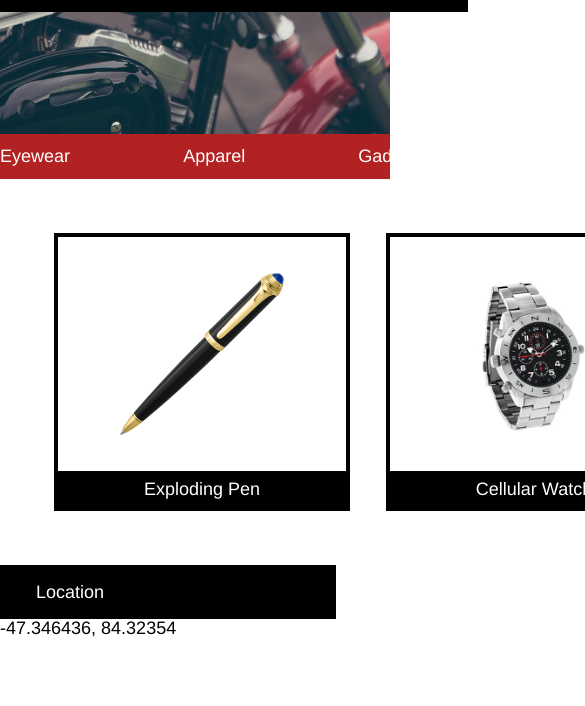
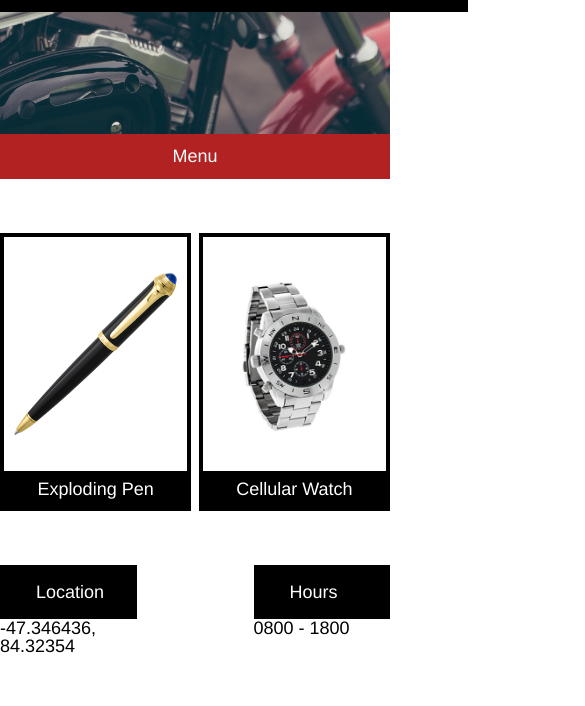
Before and after one commit to sebasgil/agent_supply, a plain HTML site: page index.html in a window 390 px wide. Shown: the part 358-1064 px from the top of the page, 585 px wide, since content can reach past the window. Drawn offline with Linux system fonts and the light colour scheme.

Commit message:
Style tablet size

```diff
--- a/index.html
+++ b/index.html
@@ -23,13 +23,16 @@
   <div id="navigation">
     <div class="container">
       <nav>
-        <ul>
+        <ul id="menu1">
            <li><a href="./">Eyewear</a></li>
            <li><a href="./">Apparel</a></li>
            <li><a href="./">Gadgets</a></li>
            <li><a href="./">Vehicles</a></li>
            <li><a href="./">Glasses</a></li>
            <li><a href="./">Contact</a></li>
+        </ul>
+        <ul id="menu2">
+          <li>Menu</li>
         </ul>
       </nav>
     </div>
@@ -44,7 +47,7 @@
         <img src="./resources/images/watch.png">
         <h3>Cellular Watch</h3>
       </div>
-      <div class="box">
+      <div class="box" id="glassbox">
         <img src="./resources/images/glasses.png" id="glasses">
         <h3>Thermal Glasses</h3>
       </div>
--- a/resources/css/style.css
+++ b/resources/css/style.css
@@ -28,7 +28,7 @@ header h2 {
 .container {
   width: 960px;
   margin: 0 auto;
-  /*display: flex;*/
+  /*border: 1px dashed red;*/
 }
 
 #banner {
@@ -67,6 +67,9 @@ header h2 {
   background-color: firebrick;
 }
 
+#menu2 {
+  display: none;
+}
 
 a {
   color: white;
@@ -77,16 +80,17 @@ nav ul {
   display: flex;
   justify-content: space-between;
   margin: 0;
-  padding: 0.75rem 0;
+
 }
 
 nav li {
   display: inline;
+  padding: 0.75rem 0;
 }
 
 #products {
   background-color: white;
-  margin: 3rem;
+  margin: 3rem auto;
 }
 
 #products .container {
@@ -151,3 +155,31 @@ footer {
 footer p {
   padding: 5rem 0;
 }
+
+@media only screen and (max-width: 1024px){
+  .container {
+    /*border: 1px solid orange;*/
+    width: 100%;
+  }
+
+  #menu1 {
+    display: none;
+  }
+
+  #menu2 {
+    display: flex;
+    justify-content: center;
+  }
+
+  .container #glassbox {
+    display: none;
+  }
+
+  #products .box {
+    width: 47%;
+  }
+
+  #findus .box {
+    width: 35%;
+  }
+}
```
